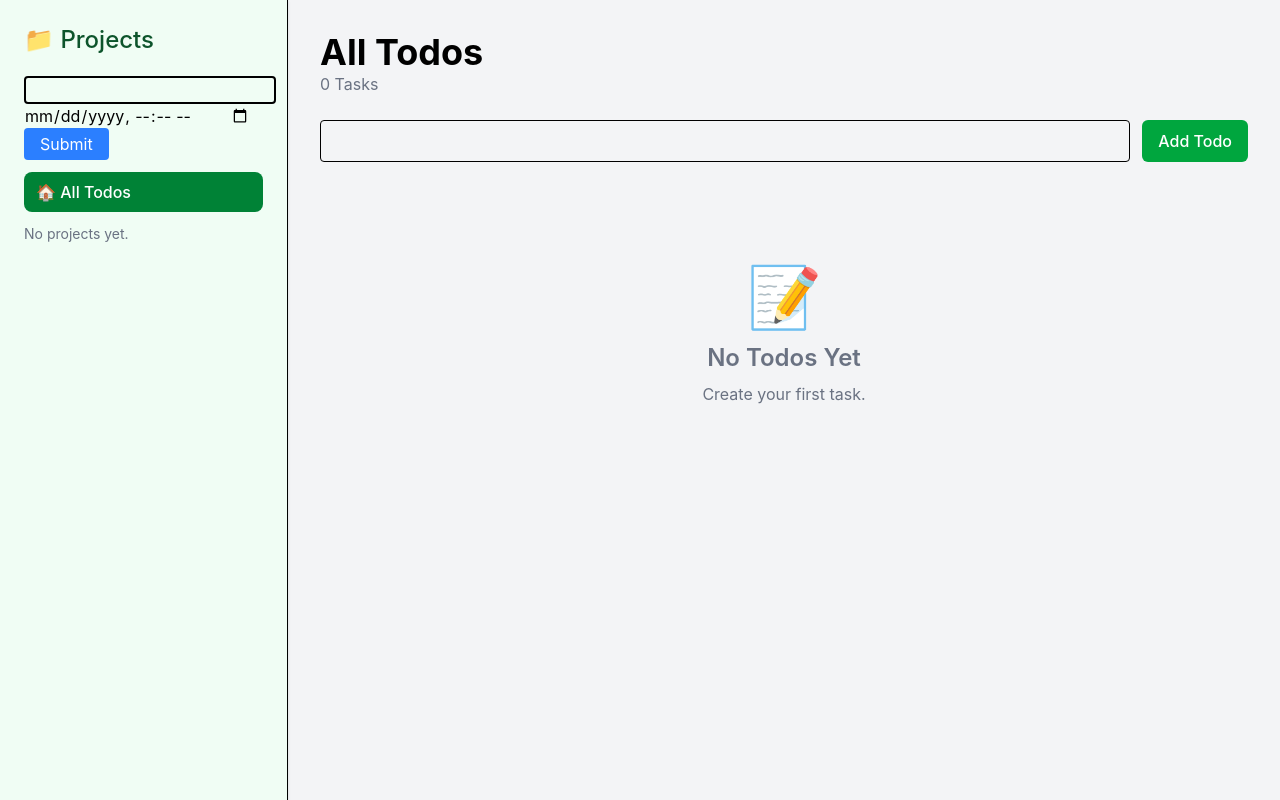
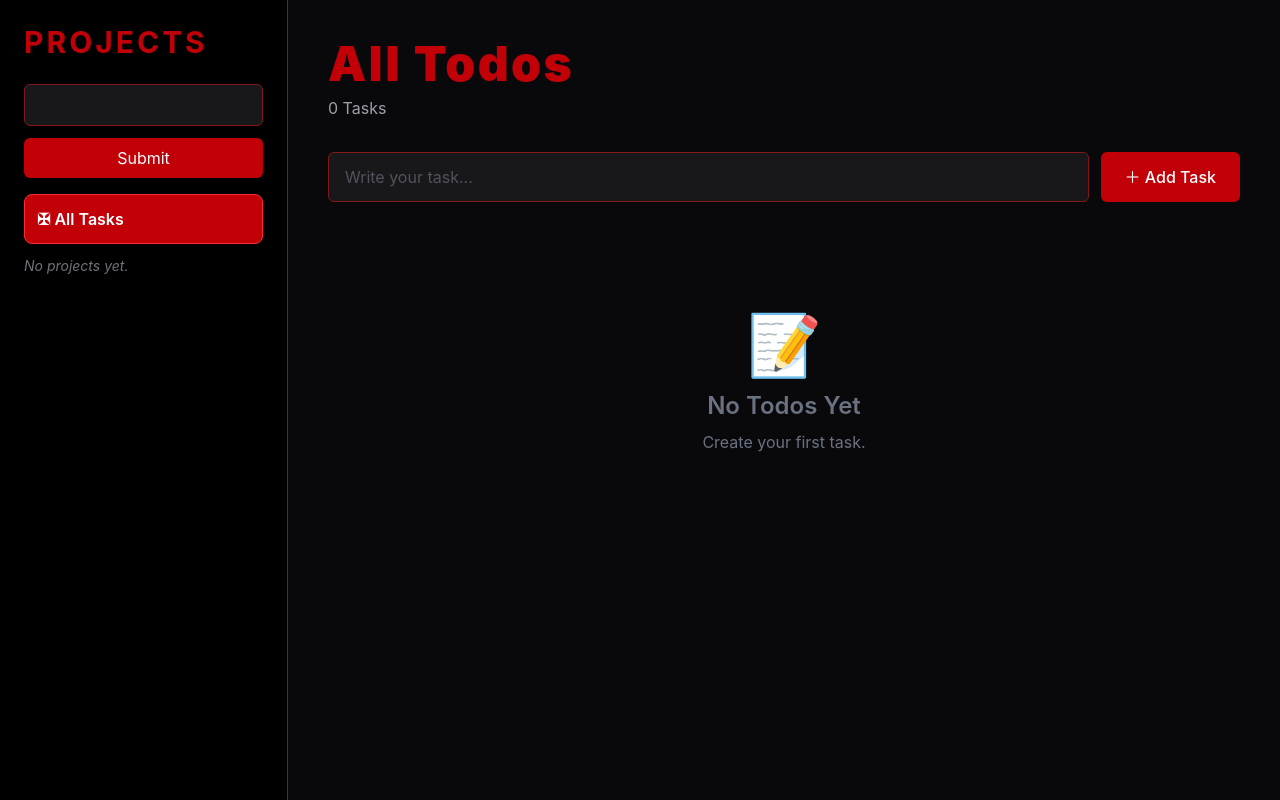
Before and after one commit to naziafarzana/todo-react, a React (Vite) app: page / in a window 1280 px wide. Built offline with nearby package versions, Linux system fonts and the light colour scheme.

Commit message:
Changed the theme (from cartoonish to gothic).

```diff
--- a/src/App.jsx
+++ b/src/App.jsx
@@ -13,16 +13,28 @@ const App = () => {
   // const [editingText, setEditingText] = useState("");
 
 
+  const addTodo = (text) => {
 
-  const addTodo = (text, dueDate) => {
+  const newTodo = {
+      id: uuidv4(),
+      text: text,
+      projectId: null,
+      dueDate: "" ,
+  };
+    setTodos([...todos, newTodo]);
+};
 
-  const newTodo = { id: uuidv4(),
-     text: text,
-      projectId: null,
-      dueDate: dueDate };
 
-      setTodos([...todos, newTodo]);
-  };
+
+      const updateDueDate = (id, dueDate) => {
+      setTodos(
+        todos.map(todo =>
+          todo.id === id
+            ? { ...todo, dueDate }
+            : todo
+        )
+      );
+    };
 
 
 
@@ -99,7 +111,7 @@ const App = () => {
 
   return (
 
-    <div className="flex min-h-screen bg-gray-100">
+    <div className="flex min-h-screen bg-zinc-950 text-zinc-100">
 
 
       <Sidebar
@@ -111,18 +123,18 @@ const App = () => {
 
 
 
-      <div className="flex-1 p-8">
+      <div className="flex-1 p-10">
 
 
 
-    <h1 className="text-4xl font-bold">
+    <h1 className="mb-2 text-5xl font-black tracking-wider text-red-700">
   {selectedProjectId === null
     ? "All Todos"
     : projects.find(project => project.id === selectedProjectId)?.name}
 </h1>
 
 
-<p className="text-gray-500 mb-6">
+<p className="mb-8 text-zinc-400">
   {filteredTodos.length}
   {" "}
   {filteredTodos.length === 1 ? "Task" : "Tasks"}
@@ -145,6 +157,7 @@ const App = () => {
         onUpdate={updateTodo}
         projects={projects}
         onAssignProject={handleAssignProject}
+        onUpdateDueDate={updateDueDate}
         // editingId={editingId}
         // editingText={editingText}
         // setEditingId={setEditingId}
@@ -172,4 +185,5 @@ const App = () => {
 
 
 
+
 export default App;
--- a/src/components/DeadlineCounter.jsx
+++ b/src/components/DeadlineCounter.jsx
@@ -1,11 +1,65 @@
+import { useState } from "react";
+
+function DeadlineCounter({ todo, onUpdateDueDate }) {
+
+    const [showPicker, setShowPicker] = useState(false);
+
+    const formattedDate = todo.dueDate
+        ? new Date(todo.dueDate).toLocaleString([], {
+                weekday: "long",
+                month: "short",
+                day: "numeric",
+                year: "numeric",
+                hour: "numeric",
+                minute: "2-digit",
+                })
+        : "";
+
+    return (
+        <div className="mt-2">
+
+                    {!showPicker && (
+                <button
+                    onClick={() => setShowPicker(true)}
+                    className="text-sm text-blue-600 hover:underline"
+                >
+                    📅 Set Due Date
+                </button>
+            )}
 
 
-const DeadlineCounter = () => {
-  return (
-    <div>
+                        {showPicker && (
+                <input
+                    id={`deadline-${todo.id}`}
+                    name="deadline"
+                    type="datetime-local"
+                    value={todo.dueDate}
+                    onChange={(e) => onUpdateDueDate(todo.id, e.target.value)
+                    }
+                    className="
+                        bg-zinc-900
+                        border
+                        border-red-900
+                        rounded-md
+                        px-3
+                        py-2
+                        text-zinc-200
+                        focus:outline-none
+                        focus:ring-2
+                        focus:ring-red-700
+                        " />
+            )}
 
-    </div>
-  )
+
+                        {todo.dueDate && (
+                    <div className="mt-2 text-sm text-zinc-400">
+                    {formattedDate}
+                    </div>
+            )}
+
+
+                    </div>
+    );
 }
 
-export default DeadlineCounter
+export default DeadlineCounter;
--- a/src/components/ProjectInput.jsx
+++ b/src/components/ProjectInput.jsx
@@ -4,11 +4,11 @@ import { useState } from "react";
 
 function ProjectInput({ onAdd }) {
   const [text, setText] = useState("");
-  const [dueDate, setDueDate] = useState("")
+  // const [dueDate, setDueDate] = useState("")
 
   const handleSubmit = (e) => {
     e.preventDefault();
-    onAdd(text, dueDate);
+    onAdd(text);
     setText("");
   };
 
@@ -16,22 +16,24 @@ function ProjectInput({ onAdd }) {
     <form onSubmit={(e) => handleSubmit(e)}>
 
       <input
+        id="todo-input"
+        name="todo"
         value={text}
         onChange={(e) => setText(e.target.value)}
-        className="border-black border-2 rounded"
+        className="w-full rounded-md border border-red-900 bg-zinc-900 px-3 py-2 text-zinc-100 placeholder:text-zinc-500 focus:outline-none focus:ring-2 focus:ring-red-700"
       />
 
 
-      <input
+      {/* <input
   type="datetime-local"
   value={dueDate}
   onChange={(e) => setDueDate(e.target.value)}
-/>
+/> */}
 
 
       <button
         type="submit"
-        className="bg-blue-500 text-white px-4 py-1 rounded"
+        className="w-full mt-3 rounded-md bg-red-700 py-2 text-white transition hover:bg-red-800"
       >
         Submit
       </button>
--- a/src/components/ProjectItem.jsx
+++ b/src/components/ProjectItem.jsx
@@ -15,9 +15,9 @@ function ProjectItem({ project, onSelectProject, selectedProjectId }) {
     <div onClick={handleClick}
 
     className={`cursor-pointer rounded-lg px-3 py-2 transition font-medium ${
-    selectedProjectId === project.id
-        ? "bg-green-700 text-white"
-        : "hover:bg-green-100"}`}>
+    selectedProjectId === null
+? "bg-red-700 text-white shadow-lg"
+: "text-zinc-300 hover:bg-zinc-900 hover:text-white"}`}>
 
 
       {project.name}
--- a/src/components/ProjectList.jsx
+++ b/src/components/ProjectList.jsx
@@ -8,11 +8,12 @@ function ProjectList ({projects, onAddProject, onSelectProject, selectedProjectI
 
   return (
 
-    <div className="space-y-3">
+    <div className="space-y-4">
     {/* <div className = "w-48 h-screen bg-amber-100"> */}
 
-      <h3 className="font-medium text-2xl text-green-900 mb-5">📁 Projects</h3>
-
+      <h3 className="text-3xl font-bold tracking-widest text-red-700 mb-6">
+    PROJECTS
+</h3>
 
 
     <ProjectInput onAdd={onAddProject} />
@@ -21,18 +22,18 @@ function ProjectList ({projects, onAddProject, onSelectProject, selectedProjectI
 
     <div
     onClick={() => onSelectProject(null)}
-    className={`cursor-pointer rounded-lg px-3 py-2 mb-3 transition font-medium ${
-    selectedProjectId === null
-        ? "bg-green-700 text-white"
-        : "hover:bg-green-100"
-}`}
+    className={`cursor-pointer rounded-lg px-3 py-3 mb-3 transition font-semibold border ${
+        selectedProjectId === null
+            ? "bg-red-700 border-red-500 text-white"
+            : "bg-zinc-900 border-red-900 text-zinc-300 hover:bg-red-950 hover:border-red-700 hover:text-white"
+    }`}
 >
-    🏠 All Todos
+    ✠ All Tasks
 </div>
 
 
 {projects.length === 0 && (
-    <p className="text-sm text-gray-500">
+   <p className="text-sm italic text-zinc-500">
         No projects yet.
     </p>
 )}
--- a/src/components/Sidebar.jsx
+++ b/src/components/Sidebar.jsx
@@ -5,7 +5,7 @@ const Sidebar = ({ projects, onAddProject, onSelectProject, selectedProjectId })
 
     return (
 
-    <aside className="w-72 bg-green-50 border-r p-6 shadow-sm">
+    <aside className="w-72 min-h-screen bg-black border-r border-red-900 p-6">
 
 
 
--- a/src/components/TodoInput.jsx
+++ b/src/components/TodoInput.jsx
@@ -18,33 +18,63 @@ function TodoInput({ onAdd }) {
     e.preventDefault();
     onAdd(text);
     setText("");
+    // setDueDate("");
     // values = {text}
     // onChange = {(e)=>setText(e.target.value)}
     // <button onClick = {handleSubmit}>SubmitBtn</button>
   };
 
 
+  // const [dueDate, setDueDate] = useState("");
+
 
   return (
 
 
     <form onSubmit={(e) => handleSubmit(e)}
-    className="flex gap-3 mb-6
-
-  ">
+    className="flex gap-3 mb-8">
 
 
       <input
-        value={text}
-        onChange={(e) => setText(e.target.value)}
-        className="flex-1 border rounded px-3 py-2"
-      />
+      id="todo-input"
+      name="todo"
+      value={text}
+      onChange={(e) => setText(e.target.value)}
+      placeholder="Write your task..."
+      className="
+        flex-1
+        rounded-md
+        border
+        border-red-900
+        bg-zinc-900
+        px-4
+        py-3
+        text-zinc-100
+        placeholder:text-zinc-600
+        focus:outline-none
+        focus:ring-2
+        focus:ring-red-700
+    "
+/>
+
+
+      {/* <input
+        type="datetime-local"
+        value={dueDate}
+        onChange={(e) => setDueDate(e.target.value)}
+        className="border rounded px-3 py-2"
+      /> */}
 
 
      <Button
-  type="submit"
-  label="Add Todo"
-  className="bg-green-600 hover:bg-green-700 text-white"
+    type="submit"
+    label="＋ Add Task"
+    className="
+        bg-red-700
+        hover:bg-red-800
+        text-white
+        px-6
+    "
 />
 
     </form>
--- a/src/components/TodoItem.jsx
+++ b/src/components/TodoItem.jsx
@@ -1,68 +1,256 @@
 import { useState } from 'react'
 import Button from '../utils/Button'
+import DeadlineCounter from "./DeadlineCounter";
+
+
+
+
+function TodoItem({
+  todo,
+        onDelete,
+          onUpdate,
+          index,
+            projects,
+            onAssignProject,
+        onUpdateDueDate }) {
+
+
+  const [isEditing, setIsEditing] = useState(false)
+  const [draftText, setDraftText] = useState(todo.text)
+  const [showProjects, setShowProjects] = useState(false);
+
+
+
+  // const handleSave = () => {
+  //   onUpdate(todo.id, draftText)
+  //   setIsEditing(false)
+  // }
+
+
+
+  // const handleToggle = () => {
+  //   if (isEditing) {
+  //     handleSave()
+  //   } else {
+  //     setIsEditing(true)
+  //   }
+  // }
+
+
+
+   const handleToggle = () => {
+    if (isEditing) {
+      onUpdate(todo.id, draftText);
+      setIsEditing(false);
+    } else {
+      setIsEditing(true);
+    }
+  };
+
+
+  const currentProject =
+    projects.find((project) => project.id === todo.projectId)?.name ??
+    "Unassigned";
+
+
+  // const formattedDate = todo.dueDate
+  // ? new Date(todo.dueDate).toLocaleString([], {
+
+  //     weekday: "long",
+  //     month: "short",
+  //     day: "numeric",
+  //     year: "numeric",
+  //     hour: "numeric",
+  //     minute: "2-digit",
+  //   })
+  // : "";
+
+
+
+
+  return (
+
+    <div className='flex-1 p-4'>
+
+    <li className="bg-zinc-900 border border-red-900 rounded-xl shadow-lg p-4 flex items-center justify-between">
+
+
+
+      <div className="flex items-center gap-4">
+
+
+      <div className="text-zinc-400 font-semibold">
+        {index + 1}
+        </div>
+
+
+
+    {/* <select
+    value={todo.projectId ?? ""}
+    onChange={(e) => onAssignProject(todo.id, e.target.value)}
+    className="
+      bg-zinc-900
+      border
+      border-red-900
+      text-zinc-200
+      rounded-sm
+      px-3
+      py-2
+      text-sm
+      focus:outline-none
+      focus:ring-2
+      focus:ring-red-700
+      ">
+
+    <option value="">Unassigned</option>
+
+    {projects.map((proj) => (
+      <option key={proj.id} value={proj.id}>
+        {proj.name}
+      </option>
+    ))}
+  </select> */}
+
+
+
+
+<div className="relative">
+
+
+  <button
+    type="button"
+    onClick={() => setShowProjects(!showProjects)}
+    className="
+        w-44
+        bg-zinc-950
+        border
+        border-red-900
+        rounded-md
+        px-3
+        py-2
+        flex
+        justify-between
+        items-center
+        text-zinc-200
+        hover:border-red-600
+    ">
+
+
+     <span>⚔ {currentProject}</span>
+              <span>▾</span>
+            </button>
 
 
 
 
 
-function TodoItem({ todo, onDelete, onUpdate, index, projects, onAssignProject }) {
-  const [isEditing, setIsEditing] = useState(false)
-  const [draftText, setDraftText] = useState(todo.text)
-
-  const handleSave = () => {
-    onUpdate(todo.id, draftText)
-    setIsEditing(false)
-  }
-
-  const handleToggle = () => {
-    if (isEditing) {
-      handleSave()
-    } else {
-      setIsEditing(true)
-    }
-  }
+{showProjects && (
+  <div
+className="
+absolute
+top-full
+left-0
+mt-2
+w-44
+bg-zinc-950
+border
+border-red-900
+rounded-lg
+overflow-hidden
+shadow-2xl
+z-50
+">
 
 
 
-  return (
-    <div className='flex-1 p-6'>
 
-    <li className="bg-white border rounded-xl shadow-sm p-4 mb-4 flex items-center justify-between">
-       <div className="flex items-center gap-4">
-
-      <div>{index + 1}</div>
+<div
+onClick={()=>{
+onAssignProject(todo.id,"");
+setShowProjects(false);
+}}
+className="
+px-4
+py-3
+cursor-pointer
+hover:bg-red-900
+transition
+"
+>
+Unassigned
+</div>
 
 
 
-    <select
-    value={todo.projectId ?? ""}
-    onChange={(e) => onAssignProject(todo.id, e.target.value)}
-    className="border rounded-md px-2 py-1 text-sm"
-  >
-    <option value="">Unassigned</option>
-    {projects.map((proj) => (
-      <option key={proj.id} value={proj.id}>
-        {proj.name}
-      </option>
-    ))}
-  </select>
 
+{projects.map((project)=>(
+<div
+key={project.id}
+onClick={()=>{
+onAssignProject(todo.id,project.id);
+setShowProjects(false);
+}}
+className="
+px-4
+py-3
+cursor-pointer
+hover:bg-red-900
+transition
+"
+>
+{project.name}
+</div>
+))}
+
+</div>
+)}
+
+</div>
+
+
+
+
+
+    <div>
       {isEditing ? (
         <>
           <input
+            id={`todo-${todo.id}`}
+            name="todoText"
             value={draftText}
             onChange={(e) => setDraftText(e.target.value)}
-            className="border rounded-md px-3 py-2 focus:outline-none focus:ring-2 focus:ring-green-500"
-            />
+                  className="
+                  bg-zinc-950
+                  border
+                  border-red-900
+                  rounded-md
+                  px-3
+                  py-2
+                  text-zinc-100
+                  focus:outline-none
+                  focus:ring-2
+                  focus:ring-red-700
+                "/>
           {/* <button type="button" onClick={handleToggle} className="bg-blue-500 text-white px-4 py-1 rounded">Update</button> */}
 
-          <div className="flex gap-2"></div>
+          {/* <div className="flex gap-2">
+          <Button label="Update" onClick={handleToggle} className="bg-red-700 hover:bg-red-800" />
+          </div> */}
+          </>
 
-          <Button label="Update" onClick={handleToggle} bg-amber-500 hover:bg-amber-600 />
-          </>
       ) : (
         <>
-          <div>{todo.text}</div>
+
+          <div className="text-zinc-100 font-medium">
+            {todo.text}
+            </div>
+
+
+
+    <DeadlineCounter
+        todo={todo}
+        onUpdateDueDate={onUpdateDueDate}
+    />
           {/* <button type="button" onClick={() => setIsEditing(true)} className="bg-blue-500 text-white px-4 py-1 rounded">Update</button> */}
         {/* <button type="button" onClick={handleToggle} className="bg-blue-500 text-white px-4 py-1 rounded">Update</button>
         */}
@@ -72,13 +260,17 @@ function TodoItem({ todo, onDelete, onUpdate, index, projects, onAssignProject }
       )}
       </div>
 
-<div className="flex gap-2">
+
+
+
+
+<div className="flex gap-2"> </div>
       {/* <button type="button" onClick={() => onDelete(todo.id)} className= "bg-blue-500 text-white px-4 py-1 rounded">Delete</button> */}
 
       <Button
   label={isEditing ? "Save" : "Update"}
   onClick={handleToggle}
-  className="bg-amber-500 hover:bg-amber-600 text-white"
+  className="bg-red-700 hover:bg-red-800"
 />
 
 
@@ -86,15 +278,18 @@ function TodoItem({ todo, onDelete, onUpdate, index, projects, onAssignProject }
 <Button
     label="Delete"
     onClick={() => onDelete(todo.id)}
-    className="bg-red-500 hover:bg-red-600 text-white"
+    className="bg-zinc-800 hover:bg-black border border-red-900"
 />
 
 
 </div>
+
+
     </li>
     </div>
 
-  )
+  );
+
 }
 
 export default TodoItem
--- a/src/components/TodoList.jsx
+++ b/src/components/TodoList.jsx
@@ -2,7 +2,7 @@ import TodoItem from "./TodoItem";
 
 
 
-function TodoList({  todos, onDelete, onUpdate, projects, onAssignProject }) {
+function TodoList({  todos, onDelete, onUpdate, projects, onAssignProject,  onUpdateDueDate }) {
 
   if (todos.length === 0) {
   return (
@@ -32,6 +32,7 @@ function TodoList({  todos, onDelete, onUpdate, projects, onAssignProject }) {
           onUpdate={onUpdate}
           projects={projects}
           onAssignProject={onAssignProject}
+          onUpdateDueDate={onUpdateDueDate}
         />
       ))}
     </ul>
--- a/src/utils/Button.jsx
+++ b/src/utils/Button.jsx
@@ -2,7 +2,7 @@ function Button({ label, onClick, className = "", type = "button" }) {
 
     return (
     <button
-      type="button"
+      type={type}
       onClick={onClick}
       className={`px-4 py-2 rounded-md font-medium transition duration-200 ${className}`}
     >
```
